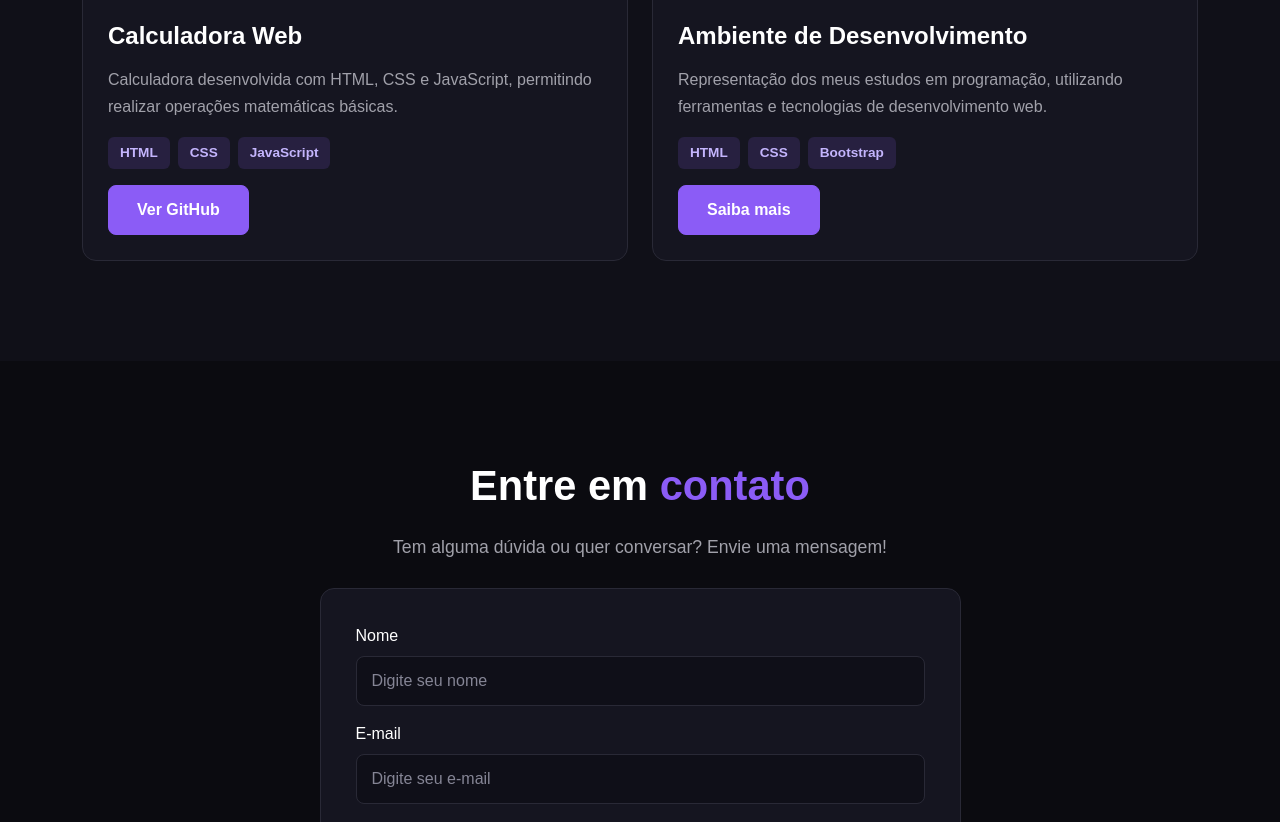
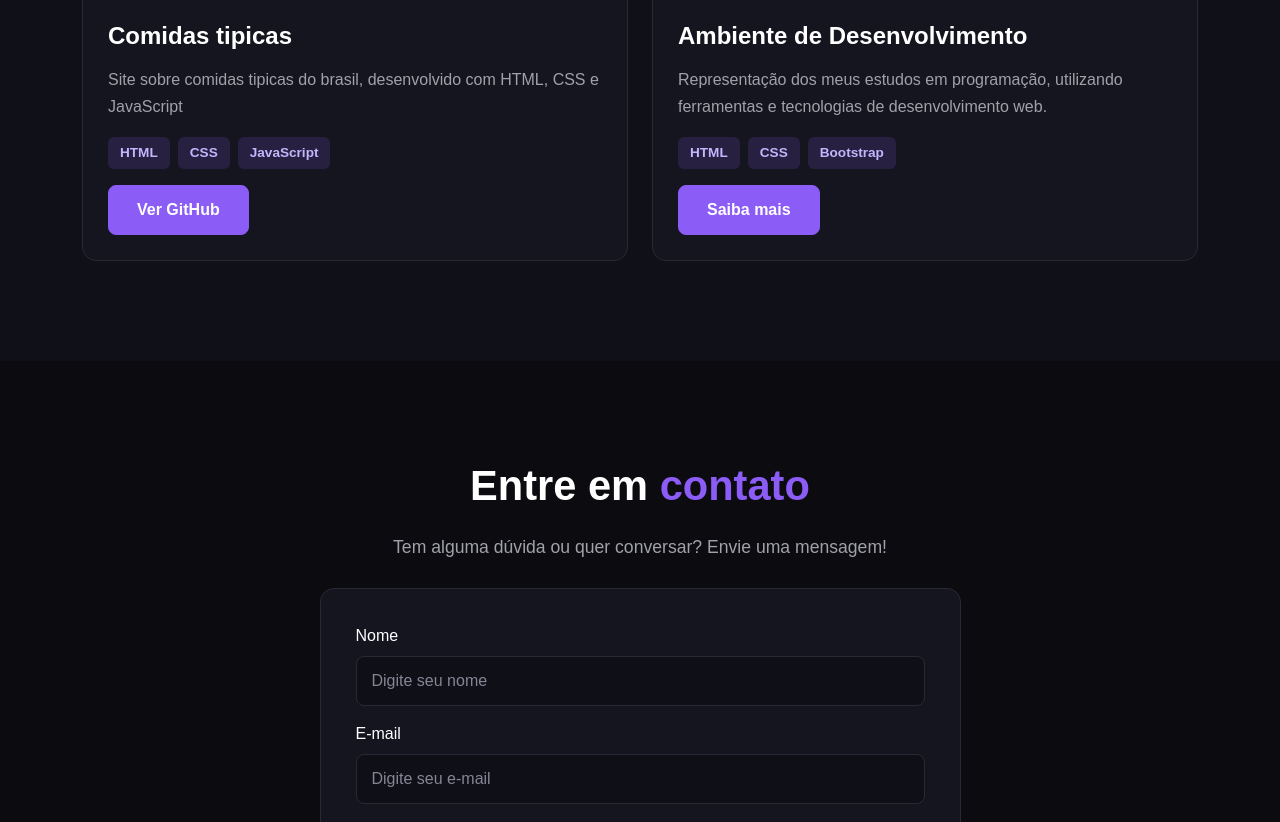
Before and after one commit to Marlon-Mzz/Portifolio-Em-Site, a plain HTML site: page index.html in a window 1280 px wide. Shown: the part 2099-2921 px from the top of the page. Drawn offline with Linux system fonts and the light colour scheme.

Commit message:
index.html

```diff
--- a/index.html
+++ b/index.html
@@ -216,12 +216,11 @@
 
                     <div class="project-content">
 
-                        <h3>Calculadora Web</h3>
+                        <h3>Comidas tipicas</h3>
 
                         <p>
-                            Calculadora desenvolvida com HTML,
-                            CSS e JavaScript, permitindo realizar
-                            operações matemáticas básicas.
+                            Site sobre comidas tipicas do brasil, desenvolvido com HTML,
+                            CSS e JavaScript
                         </p>
 
                         <div class="d-flex flex-wrap gap-2 mb-3">
@@ -362,7 +361,7 @@
         </div>
     </footer>
 
-    <!-- Bootstrap JavaScript local -->
+    <!-- Bootstrap -->
     <script src="bootstrap-5.3.8-dist/js/bootstrap.bundle.min.js"></script>
 
     <!-- JavaScript personalizado -->
```
